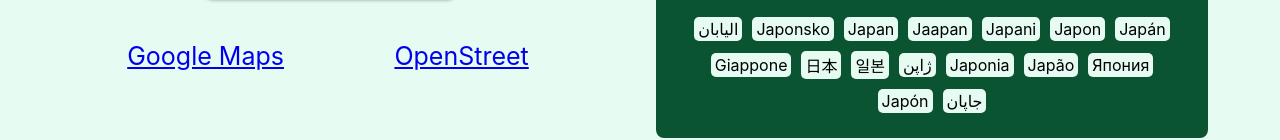
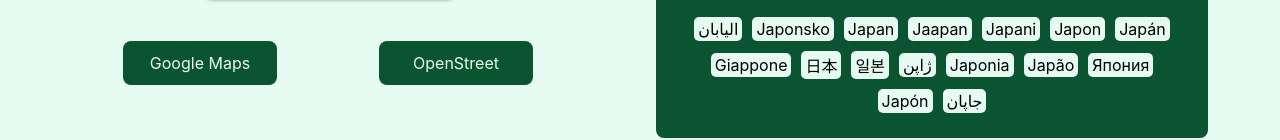
Before and after one commit to Andres2D/all-my-countries-reac, a React (Create React App) app: page /country/1 in a window 1280 px wide. Shown: the part 753-893 px from the top of the page. Built offline with nearby package versions, Linux system fonts and the light colour scheme.

Commit message:
Use button in country information page

```diff
--- a/src/components/FlagsContainer.module.css
+++ b/src/components/FlagsContainer.module.css
@@ -27,10 +27,6 @@
   justify-content: space-around;
 }
 
-.map {
-  font-size: 25px;
-}
-
 @media (max-width: 600px) {
   .flags,
   .information {
--- a/src/components/FlagsContainer.tsx
+++ b/src/components/FlagsContainer.tsx
@@ -1,3 +1,4 @@
+import Button from './UI/Button';
 import styles from './FlagsContainer.module.css';
 
 interface Props {
@@ -20,8 +21,8 @@
         <img className={styles.flag} src={coatOfArmsFlag} alt={`coa_${countryName}`} />
       </div>
       <div className={styles.maps}>
-        {googleMapsLink && <a className={styles.map} rel='noreferrer' href={googleMapsLink} target='_blank'>Google Maps</a>}
-        {openStreetMapsLink && <a className={styles.map} rel='noreferrer' href={openStreetMapsLink} target='_blank'>OpenStreet</a>}
+        {googleMapsLink && <Button refPage={googleMapsLink} label='Google Maps' />}
+        {openStreetMapsLink && <Button refPage={openStreetMapsLink} label='OpenStreet' />}
       </div>
     </div>
   );
```
